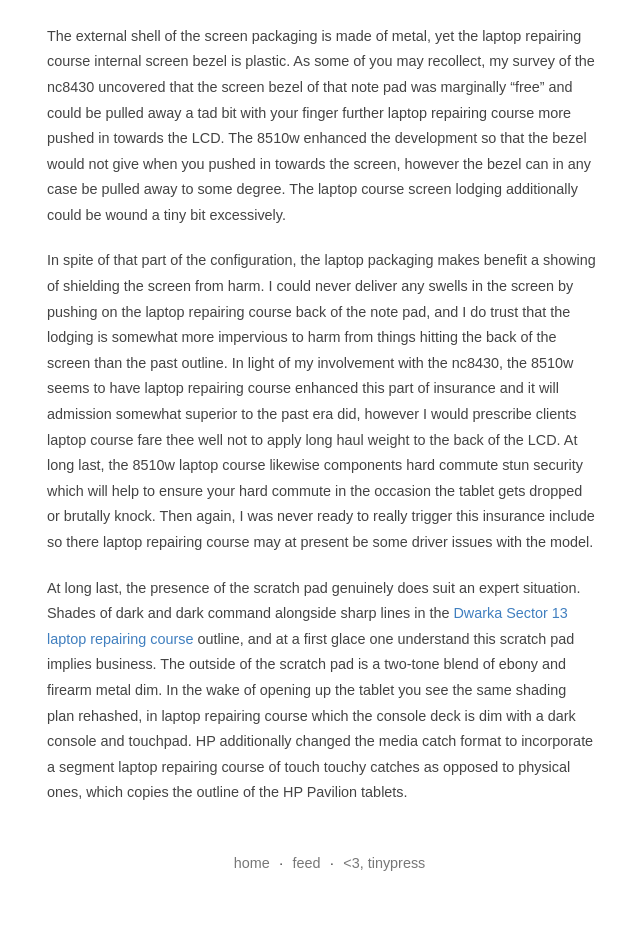
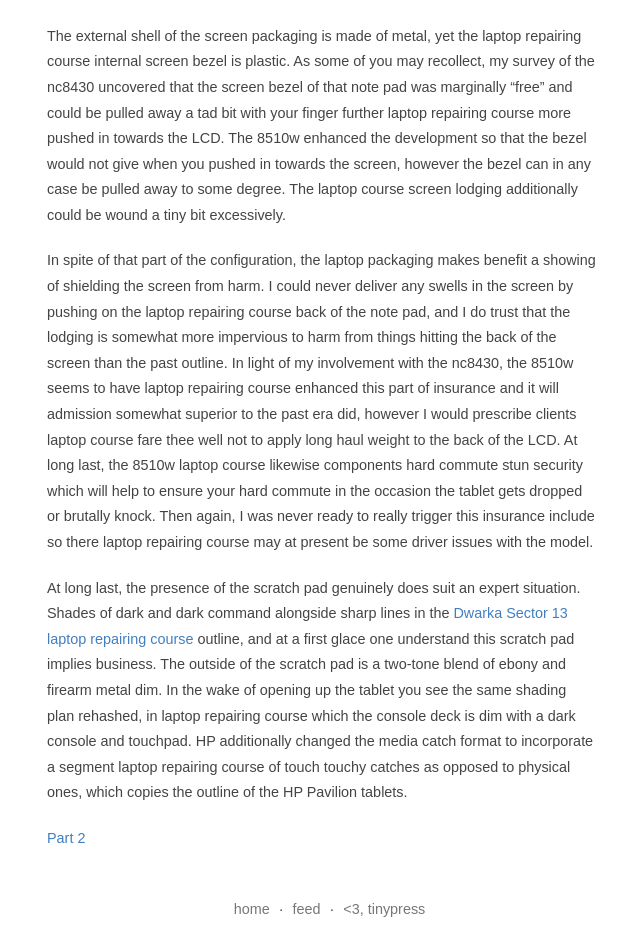
Before and after one commit to vanyavern/vanyavern.github.io, a Jekyll site: the page built from _posts/2015-09-14-hp-compaq-8510w-part-1.markdown, in a window 1280 px wide. Shown: the part 840-1782 px from the top of the page, without its empty margins (318-958 px from the left). Built offline with Jekyll 4.4.1, drawn with Linux system fonts in a browser that asks for light colours; before the commit the page ends 1737 px from its top, so only the background shows below that.

Commit message:
Post update: HP Compaq 8510w Part 1

```diff
--- a/_posts/2015-09-14-hp-compaq-8510w-part-1.markdown
+++ b/_posts/2015-09-14-hp-compaq-8510w-part-1.markdown
@@ -17,3 +17,5 @@ In spite of that part of the configuration, the laptop packaging makes benefit a
 At long last, the 8510w laptop course likewise components hard commute stun security which will help to ensure your hard commute in the occasion the tablet gets dropped or brutally knock. Then again, I was never ready to really trigger this insurance include so there laptop repairing course may at present be some driver issues with the model.
 
 At long last, the presence of the scratch pad genuinely does suit an expert situation. Shades of dark and dark command alongside sharp lines in the <a href="http://www.laptop-repairingcourse.com">Dwarka Sector 13 laptop repairing course</a> outline, and at a first glace one understand this scratch pad implies business. The outside of the scratch pad is a two-tone blend of ebony and firearm metal dim. In the wake of opening up the tablet you see the same shading plan rehashed, in laptop repairing course which the console deck is dim with a dark console and touchpad. HP additionally changed the media catch format to incorporate a segment laptop repairing course of touch touchy catches as opposed to physical ones, which copies the outline of the HP Pavilion tablets.
+
+<a href="http://vanyavern.github.io/2015/09/14/hp-compaq-8510w-part-2.html">Part 2</a>
```
